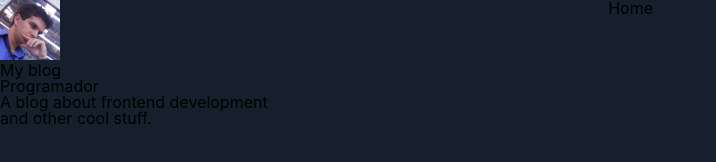
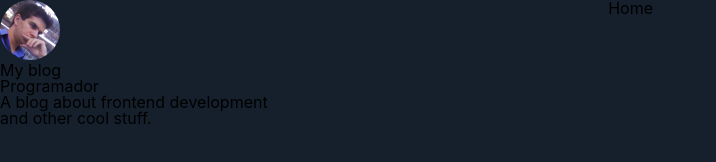
Before and after one commit to caderno-dev/curso_udemy_gatsby, a Gatsby site: page / in a window 1280 px wide. Shown: the whole page, without its empty margins (0-716 px from the left). Built offline with nearby package versions, Linux system fonts and the light colour scheme; Gatsby itself is replaced by a stand-in of ours.

Commit message:
Styled the Avatar component

```diff
--- a/src/components/Avatar/index.js
+++ b/src/components/Avatar/index.js
@@ -1,6 +1,7 @@
 import React from 'react'
 import { useStaticQuery, graphql } from 'gatsby'
-import Img from 'gatsby-image'
+
+import * as S from "./styled"
 
 const Avatar = () => {
   const { avatarImage } = useStaticQuery(
@@ -17,7 +18,7 @@
     `
   )
 
-  return <Img fixed={avatarImage.childImageSharp.fixed} />
+  return <S.AvatarWrapper fixed={avatarImage.childImageSharp.fixed} />
 }
 
 export default Avatar
--- /dev/null
+++ b/src/components/Avatar/styled.js
@@ -0,0 +1,9 @@
+import styled from "styled-components"
+import Img from "gatsby-image"
+
+export const AvatarWrapper = styled(Img)`
+  border-radius: 50%;
+  height: 3.75rem;
+  margin: auto;
+  width: 3.75rem;
+`
```
